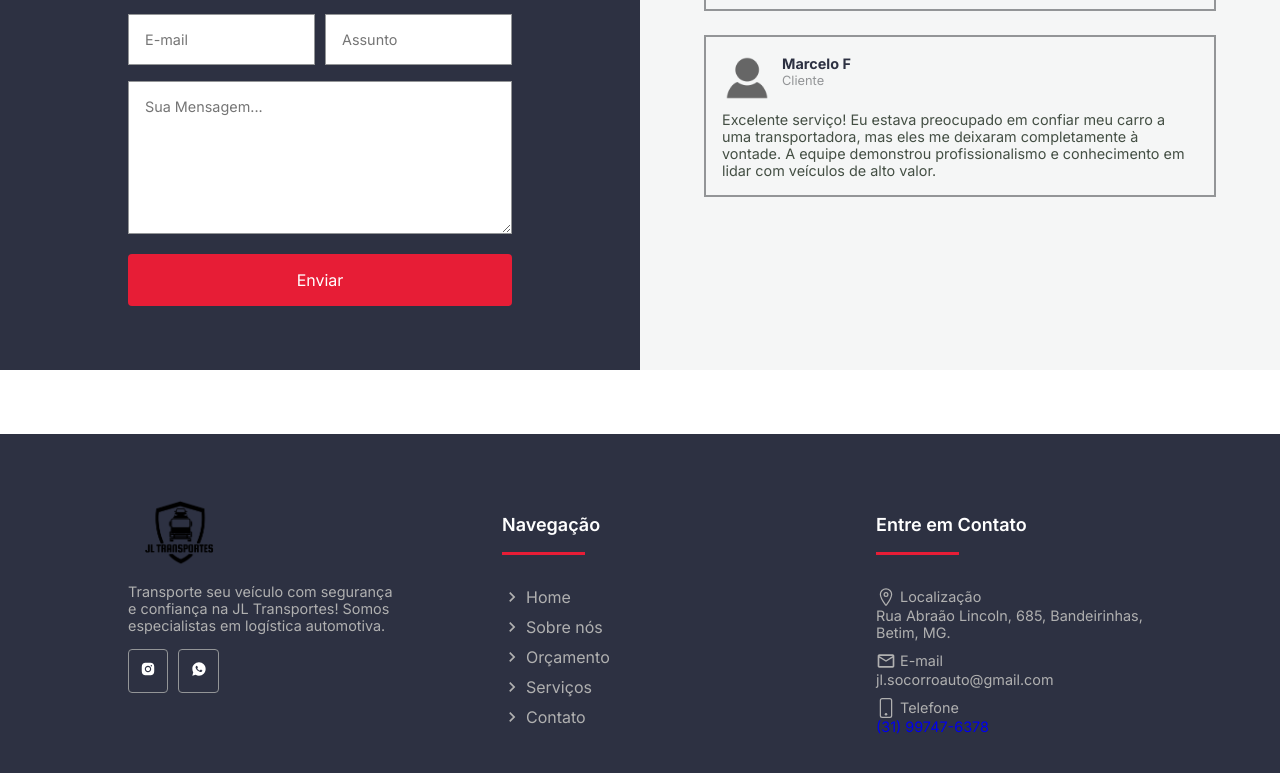
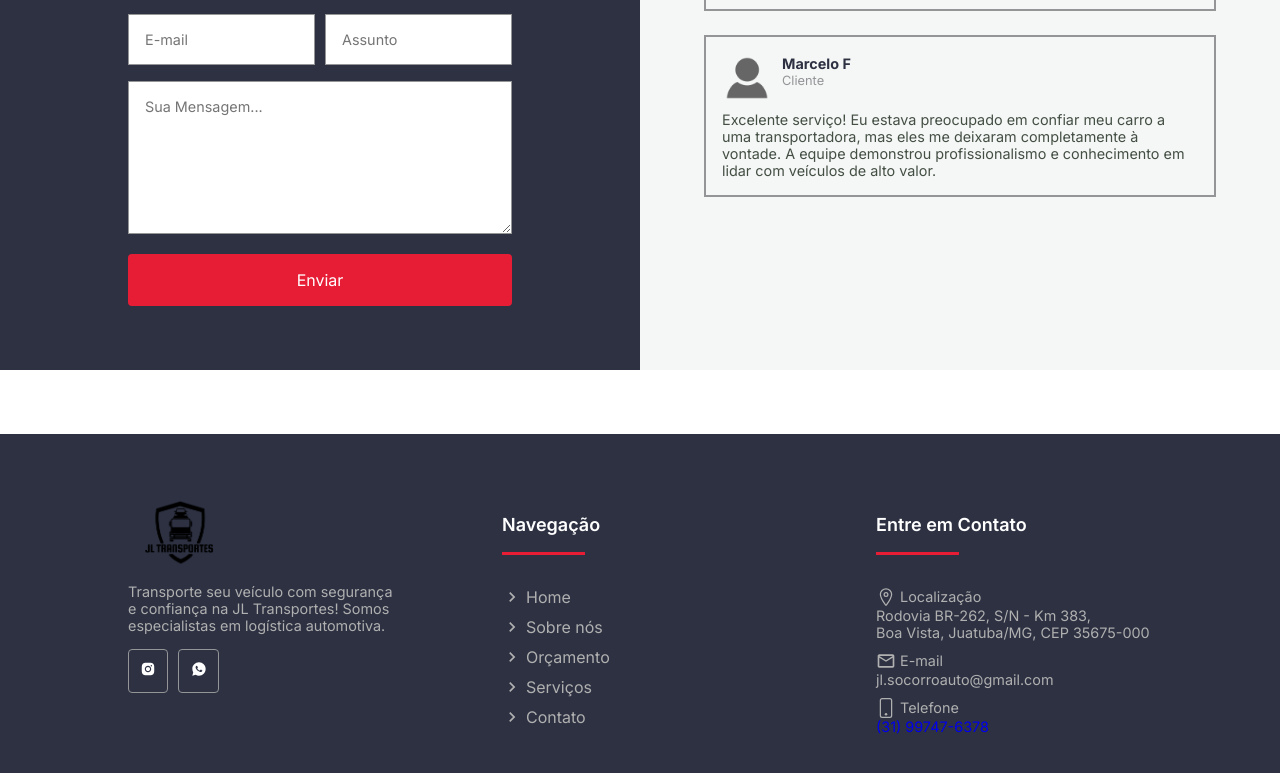
Before and after one commit to valmir1227/Transportadora-veiculos, a Next.js app: page / in a window 1280 px wide. Shown: the part 3359-4132 px from the top of the page. Built offline with nearby package versions, Linux system fonts and the light colour scheme.

Commit message:
Change address

```diff
--- a/src/app/components/Footer/footer.tsx
+++ b/src/app/components/Footer/footer.tsx
@@ -87,9 +87,9 @@ export default function Footer() {
               Localização
             </span>
             <p>
-              Rua Abraão Lincoln, 685, Bandeirinhas,
+              Rodovia BR-262, S/N - Km 383,
               <br />
-              Betim, MG.
+              Boa Vista, Juatuba/MG, CEP 35675-000
             </p>
           </li>
 
```
